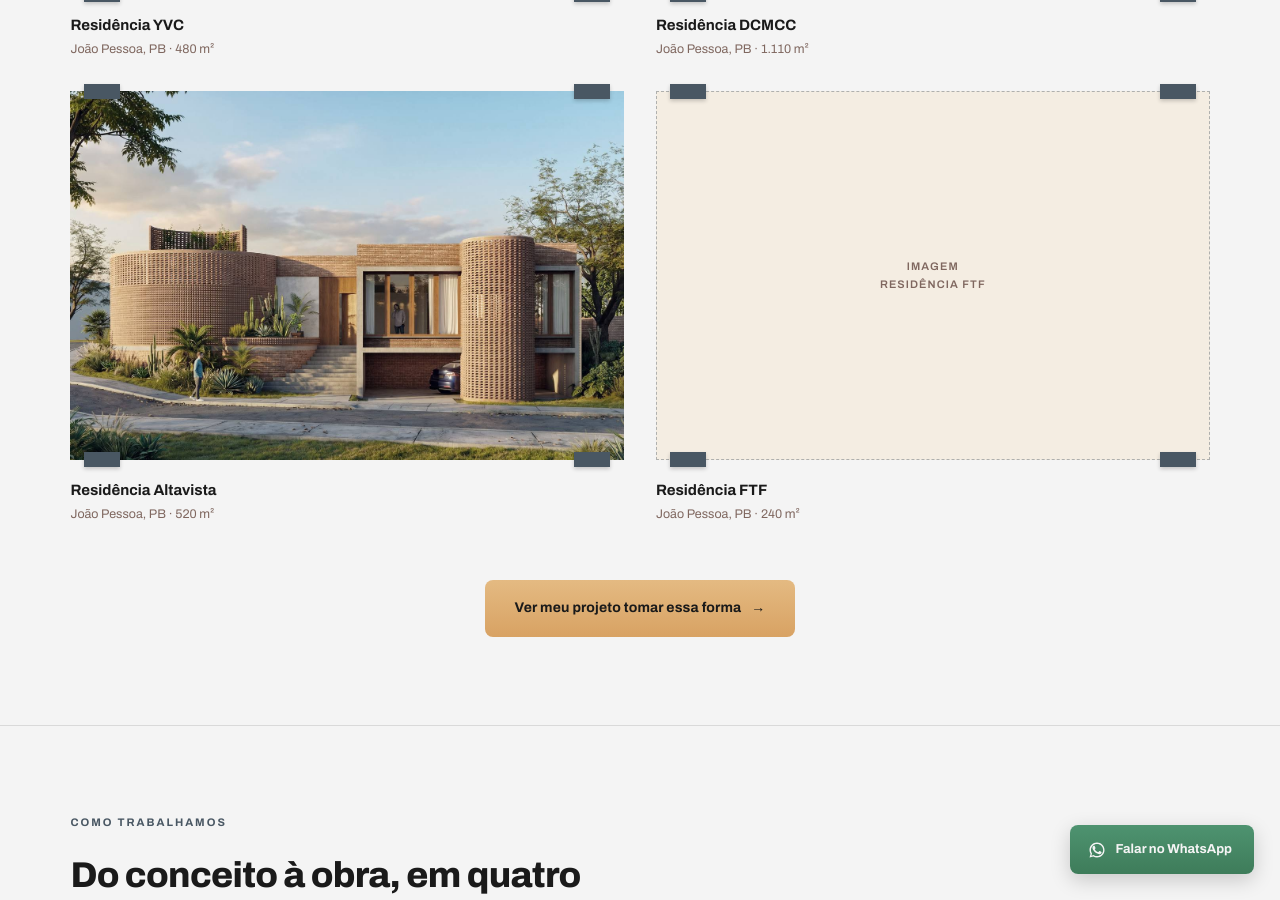
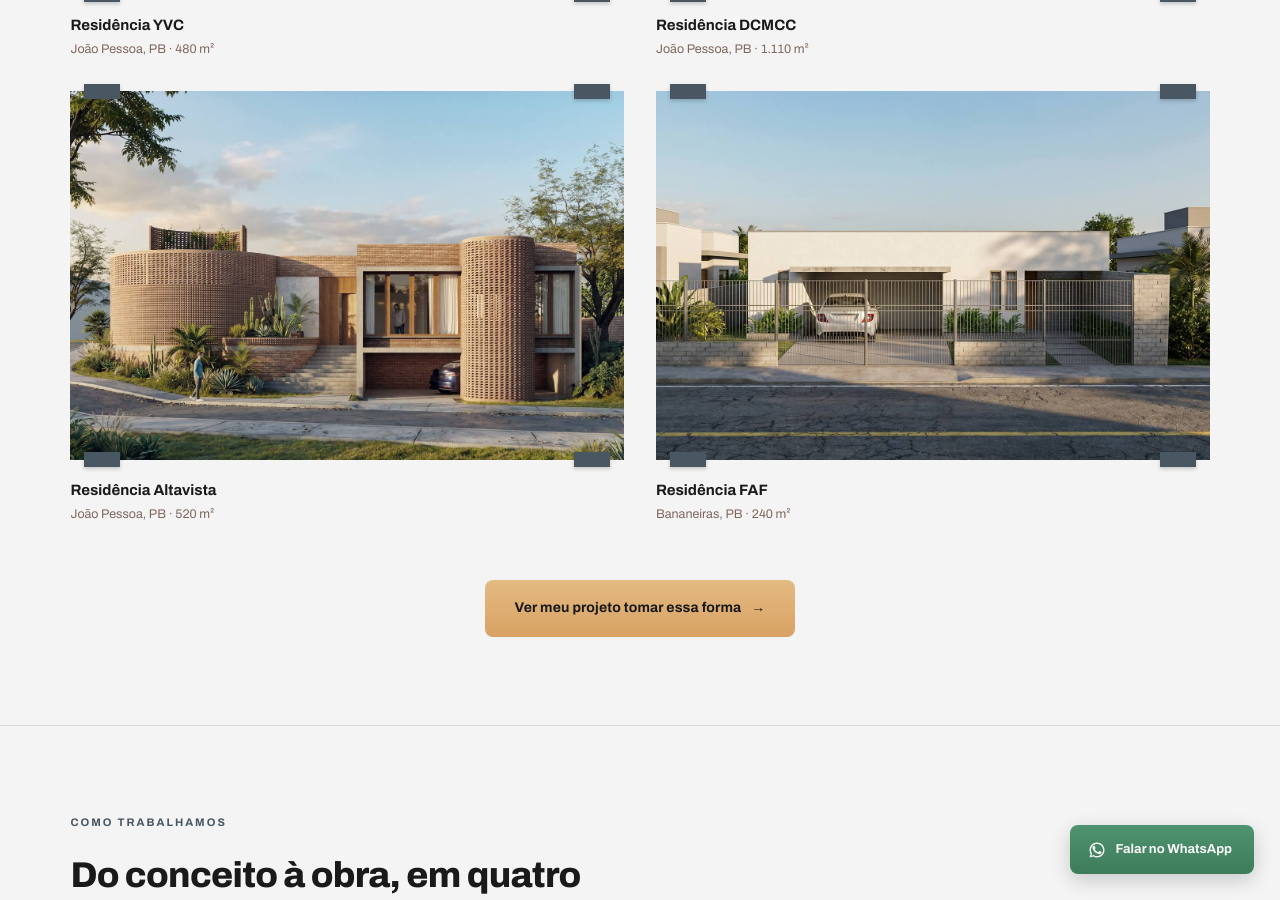
Before and after one commit to cidclementino/projetos-odisse, a Jekyll site: the page built from residencial/index.html, in a window 1280 px wide and 900 px high, scrolled down 2294 px. Built offline with Jekyll 4.4.1, drawn with Linux system fonts in a browser that asks for light colours.

Commit message:
Update residencial_legendas.yml

```diff
--- a/_data/residencial_legendas.yml
+++ b/_data/residencial_legendas.yml
@@ -14,10 +14,10 @@ projetos:
     metragem: "520 m²"
     imagem: "residencia-altavista.jpg"
 
-  - nome: "Residência FTF"
-    localizacao: "João Pessoa, PB"
+  - nome: "Residência FAF"
+    localizacao: "Bananeiras, PB"
     metragem: "240 m²"
-    imagem: ""
+    imagem: "residencia-faf.jpg"
 
 obras:
   - nome: "Residência ---"
```
